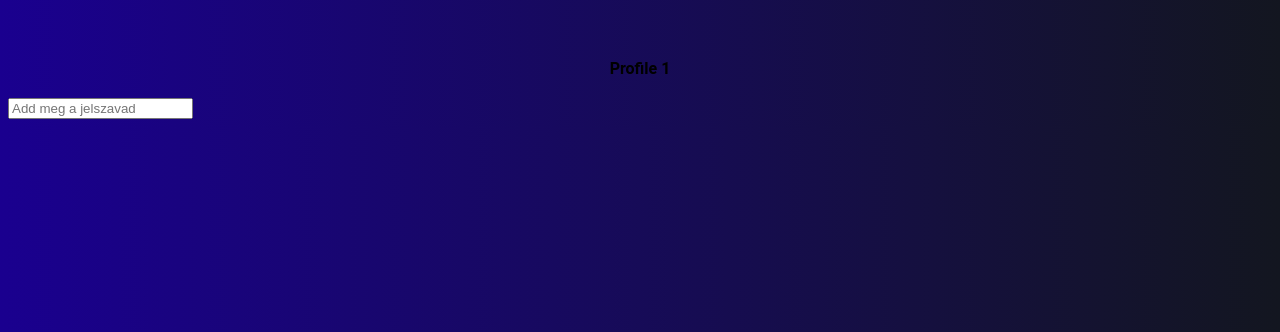
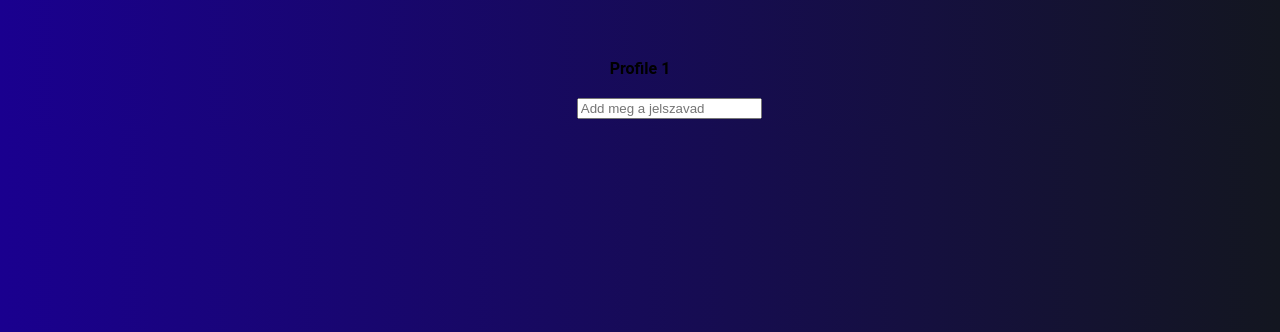
Before and after one commit to moisiFerenc/HouseCode_raspi, a Flask app: page /managment in a window 1280 px wide. Shown: the part 468-800 px from the top of the page. Run offline with Flask 3, Linux system fonts and the light colour scheme.

Commit message:
center a div :)))

```diff
--- a/templates/manage.html
+++ b/templates/manage.html
@@ -85,7 +85,15 @@
         font-family: "Roboto", sans-serif;
         -webkit-font-smoothing: antialiased;
         -moz-osx-font-smoothing: grayscale;
-      }
+      	}
+
+      	.password-field {
+		width: 10%;
+		margin: auto;
+		}
+
+
+
 	</style>
 </head>
 <body>
```
